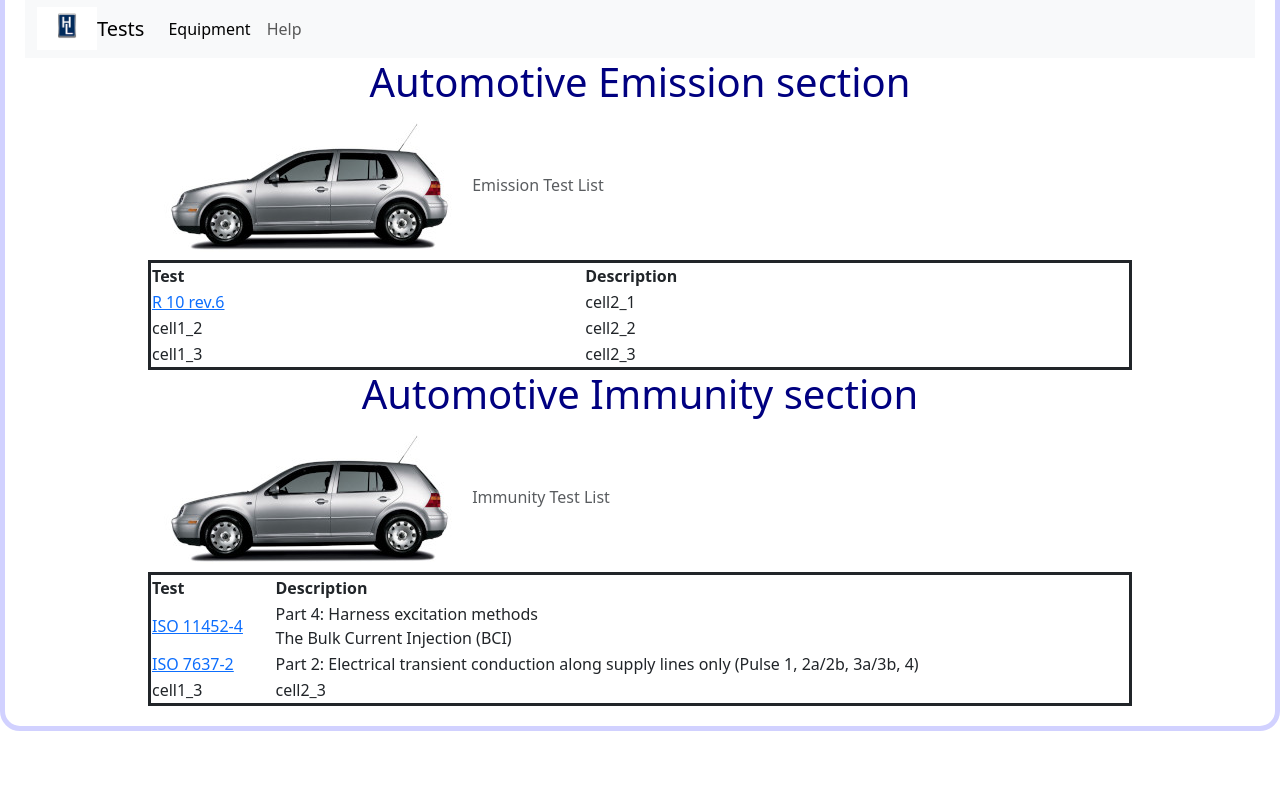
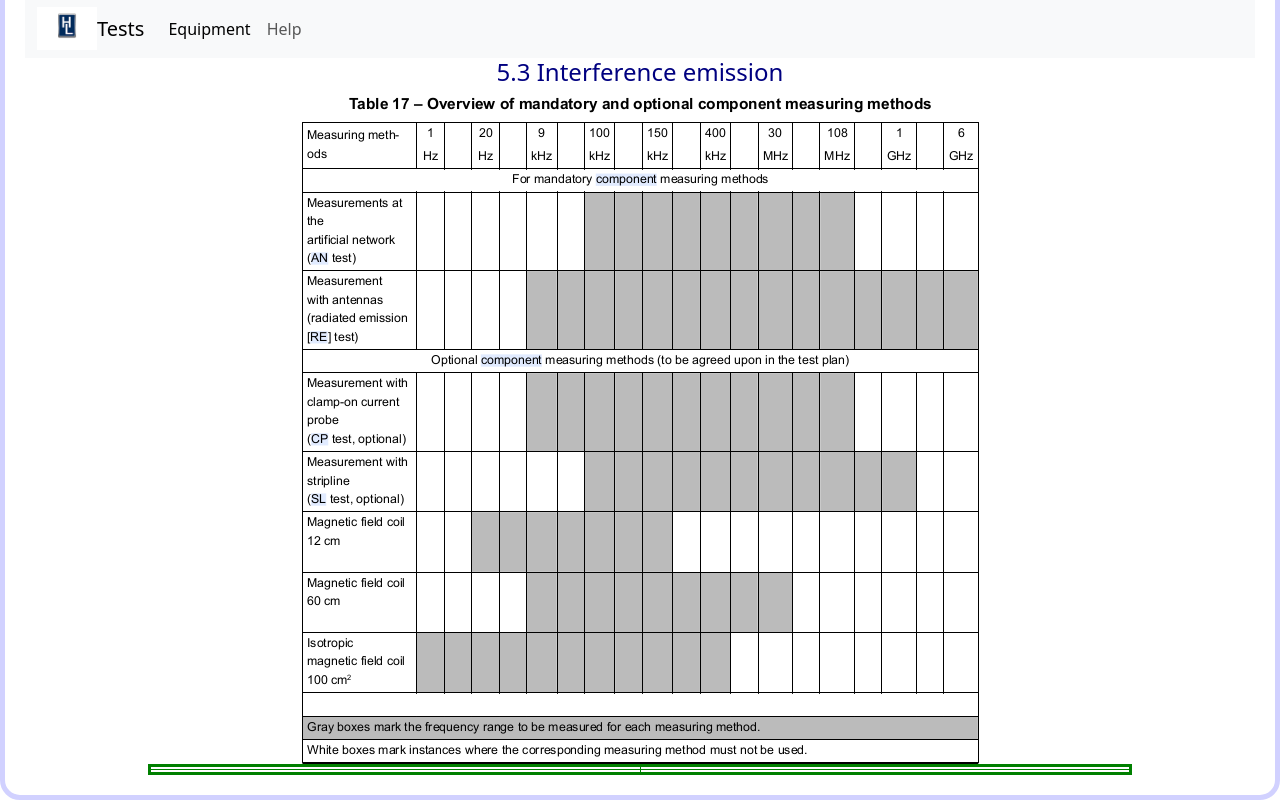
Before and after one commit to bullmoon/hl, a Flask app: page /automotive/emission/tl81000 in a window 1280 px wide. Shown: the part 26-826 px from the top of the page. Before the commit the page ends 757 px from the top, so only its background shows below. Run offline with Flask 3, Linux system fonts and the light colour scheme.

Commit message:
81000 5.3 added

```diff
--- a/app/automotive/routes.py
+++ b/app/automotive/routes.py
@@ -23,7 +23,7 @@ def automotive_immunity(test):
 
 @automotive.route('/emission/<test>')
 def automotive_emission(test):
-    valid_tests = ["r10"]
+    valid_tests = ["r10", "tl81000", "cispr25"]
     if test in valid_tests:
         return render_template('automotive_emission_test.html', test=test)
     else:
--- a/app/automotive/templates/automotive_emission.html
+++ b/app/automotive/templates/automotive_emission.html
@@ -17,11 +17,11 @@
                   <td>cell2_1</td>
                 </tr>
                 <tr>
-                  <td>cell1_2</td>
+                  <td><a href="/automotive/emission/cispr25">CISPR 25</a></td>
                   <td>cell2_2</td>
                 </tr>
                 <tr>
-                  <td>cell1_3</td>
+                  <td><a href="/automotive/emission/tl81000">TL 81000 5.3 (VW 2021)</a></td>
                   <td>cell2_3</td>
                 </tr>
         </tbody>
--- a/app/automotive/templates/automotive_emission_test.html
+++ b/app/automotive/templates/automotive_emission_test.html
@@ -4,10 +4,10 @@
 
     {% if test == "r10" %}
         {% include "r10rev6.html" %}
-    {% elif test == "11452-2" %}
-        {% include "iso_11452-2.html" %}
-    {% elif test == "7637-2" %}
-        {% include "iso_7637-2.html" %}
+    {% elif test == "cispr25" %}
+        {% include "cispr25.html" %}
+    {% elif test == "tl81000" %}
+        {% include "tl81000.html" %}
     {% else %}
         {% include "automotive_emission.html" %}
 {% endif %}
--- /dev/null
+++ b/app/automotive/templates/cispr25.html
@@ -0,0 +1,5 @@
+{% block content %}
+
+
+
+{% endblock %}
--- /dev/null
+++ b/app/automotive/templates/tl81000.html
@@ -0,0 +1,19 @@
+{% block content %}
+
+<h4 class="menu" >5.3 Interference emission</h4>
+<center><img src="/automotive/static/images/tl81000/methods.png"></center>
+
+<table class="atmtv">
+    <tbody>
+        <tr>
+            <td></td>
+            <td></td>
+        </tr>
+        <tr>
+            <td></td>
+            <td></td>
+        </tr>
+    </tbody>
+</table>
+
+{% endblock %}
```
Also changed, not shown: app/automotive/static/images/tl81000/methods.png (added).
